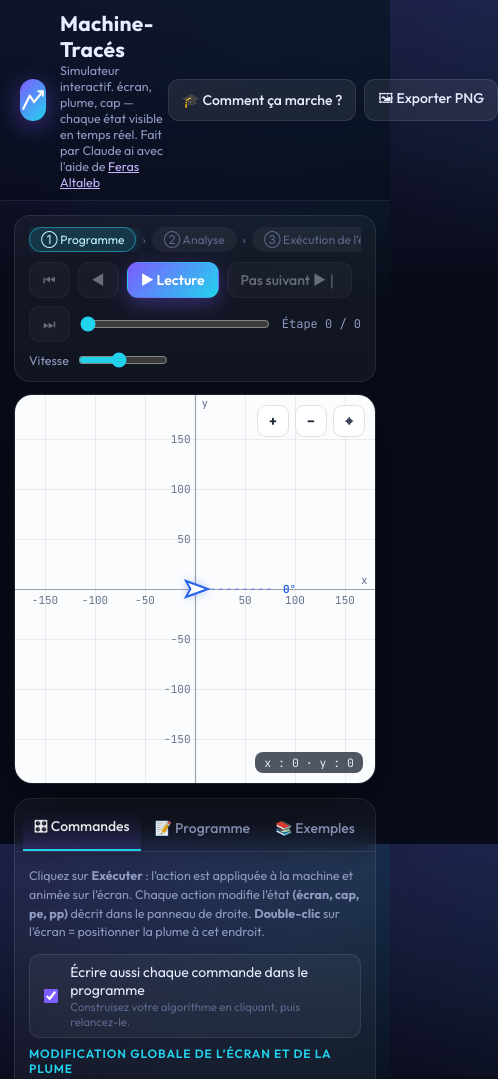
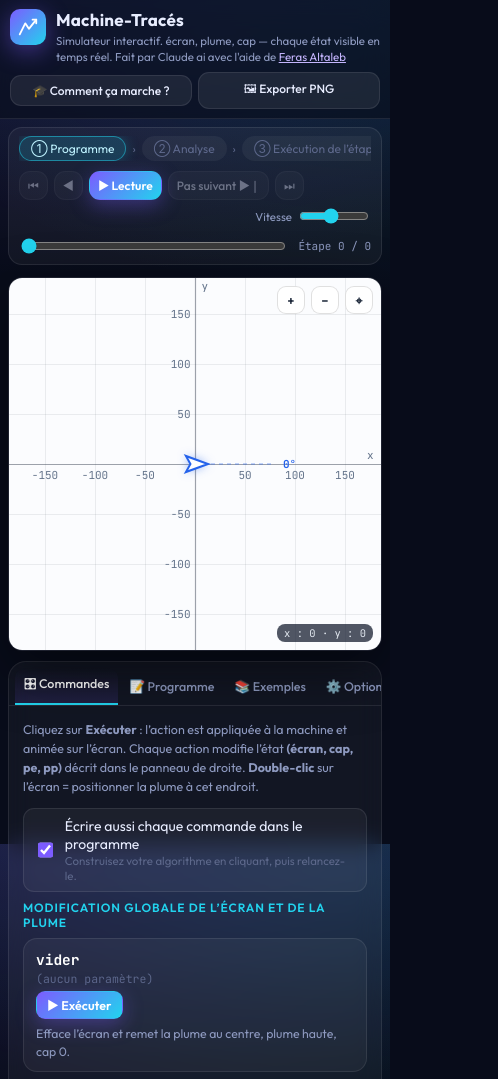
Before and after one commit to AltalebFeras/machine_traces, a plain HTML site: page index.html in a window 390 px wide. Shown: the top 1079 px of the page, 498 px wide, since content can reach past the window. Drawn offline with Linux system fonts and the light colour scheme.

Commit message:
style: improve responsive layout and mobile view design in index.html

```diff
--- a/index.html
+++ b/index.html
@@ -26,12 +26,12 @@ button,input,select,textarea{font-family:inherit;font-size:inherit;color:inherit
 code,.mono{font-family:var(--mono)}
 .app{display:flex;flex-direction:column;height:100vh}
 /* header */
-.top{display:flex;align-items:center;justify-content:space-between;padding:10px 20px;border-bottom:1px solid var(--border);background:rgba(8,12,26,.6);backdrop-filter:blur(14px)}
-.brand{display:flex;align-items:center;gap:14px}
-.logo{width:42px;height:42px;border-radius:13px;background:var(--grad);display:grid;place-items:center;box-shadow:0 6px 24px rgba(124,92,255,.45)}
-h1{margin:0;font-size:21px;font-weight:700;letter-spacing:.2px}
-.brand p{margin:0;color:var(--muted);font-size:12.5px}
-.top-actions{display:flex;gap:8px}
+.top{display:flex;align-items:center;justify-content:space-between;gap:16px;padding:10px 20px;border-bottom:1px solid var(--border);background:rgba(8,12,26,.6);backdrop-filter:blur(14px)}
+.brand{display:flex;align-items:center;gap:14px;min-width:0}
+.logo{width:42px;height:42px;border-radius:13px;background:var(--grad);display:grid;place-items:center;box-shadow:0 6px 24px rgba(124,92,255,.45);flex-shrink:0}
+h1{margin:0;font-size:21px;font-weight:700;letter-spacing:.2px;white-space:nowrap}
+.brand p{margin:0;color:var(--muted);font-size:12.5px;line-height:1.4}
+.top-actions{display:flex;gap:8px;flex-shrink:0;align-items:center}
 /* generic */
 .btn{border:1px solid var(--border);background:var(--panel2);padding:8px 13px;border-radius:11px;cursor:pointer;transition:.18s;display:inline-flex;align-items:center;gap:7px;font-weight:500;white-space:nowrap}
 .btn:hover{background:rgba(255,255,255,.13);transform:translateY(-1px)}
@@ -49,7 +49,8 @@ h1{margin:0;font-size:21px;font-weight:700;letter-spacing:.2px}
 .badge.run{background:rgba(251,191,36,.18);color:var(--warn)}
 .badge.ok{background:rgba(52,211,153,.18);color:var(--good)}
 /* tabs */
-.tabs{display:flex;gap:3px;padding:8px 8px 0;border-bottom:1px solid var(--border);overflow-x:auto}
+.tabs{display:flex;gap:3px;padding:8px 8px 0;border-bottom:1px solid var(--border);overflow-x:auto;-webkit-overflow-scrolling:touch;scrollbar-width:none;-ms-overflow-style:none}
+.tabs::-webkit-scrollbar{display:none;width:0;height:0}
 .tab{background:none;border:0;padding:9px 11px;border-radius:10px 10px 0 0;cursor:pointer;color:var(--muted);font-weight:500;white-space:nowrap;border-bottom:2px solid transparent}
 .tab:hover{color:var(--text)}
 .tab.active{color:#fff;border-bottom-color:var(--accent2);background:linear-gradient(180deg,transparent,rgba(124,92,255,.14))}
@@ -183,7 +184,7 @@ table.j{width:100%;border-collapse:collapse;font-size:11.8px;font-family:var(--m
 .optrow input[type=range]{width:130px}
 .optrow output{font-family:var(--mono);color:var(--accent2);min-width:34px;text-align:right;font-size:12px}
 @media (max-width:1300px){
-  body{overflow:auto}
+  body{overflow-y:auto;overflow-x:hidden}
   .app{height:auto;min-height:100vh}
   .layout{grid-template-columns:minmax(330px,400px) minmax(0,1fr);grid-auto-rows:auto}
   .left{max-height:900px}
@@ -191,9 +192,47 @@ table.j{width:100%;border-collapse:collapse;font-size:11.8px;font-family:var(--m
   .right{grid-column:1/-1;display:grid;grid-template-columns:repeat(auto-fit,minmax(320px,1fr));overflow:visible}
 }
 @media (max-width:860px){
-  .layout{grid-template-columns:1fr}
+  .layout{grid-template-columns:1fr;padding:12px;gap:12px}
   .center{order:-1}
-  .canvas-card{height:min(100vw,520px)}
+  .canvas-card{height:min(calc(100vw - 24px),520px)}
+  .left{max-height:none}
+  .right{grid-template-columns:1fr}
+}
+@media (max-width:768px){
+  .top{flex-wrap:wrap;gap:12px 14px;padding:12px 14px}
+  .brand{flex:1 1 100%;align-items:flex-start;gap:12px}
+  .brand h1{font-size:19px;line-height:1.25}
+  .brand p{font-size:12px;line-height:1.4;margin-top:3px}
+  .top-actions{width:100%;display:flex;gap:8px}
+  .top-actions .btn{flex:1;justify-content:center;padding:8px 12px;font-size:13px}
+}
+@media (max-width:480px){
+  .top{padding:9px 10px;gap:8px}
+  .logo{width:36px;height:36px;border-radius:10px}
+  .logo svg{width:22px;height:22px}
+  .brand{gap:10px}
+  .brand h1{font-size:17px}
+  .brand p{font-size:11.5px;line-height:1.35}
+  .top-actions{gap:6px}
+  .top-actions .btn{font-size:12px;padding:7px 8px;gap:5px}
+  .layout{padding:8px;gap:10px}
+  .card{padding:10px 11px;border-radius:14px}
+  .canvas-card{height:min(calc(100vw - 16px),420px);border-radius:14px}
+  .transport{padding:8px 10px}
+  .tbtns{gap:6px}
+  .tbtns .btn{padding:6px 8px;font-size:12px}
+  .scrub{min-width:100%;order:10;margin-top:4px}
+  #stepCount{font-size:11px}
+  .speed{font-size:11.5px;margin-left:auto;gap:5px}
+  .speed input{width:70px}
+  .tabs{padding:6px 6px 0;gap:2px}
+  .tab{padding:7px 9px;font-size:12.5px}
+  .optgrid{grid-template-columns:1fr}
+  .optrow{padding:6px 8px;font-size:12px;gap:6px}
+  .optrow input[type=range]{max-width:100px;width:auto}
+  #coords{font-size:10.5px;padding:2px 7px;right:8px;bottom:8px}
+  .ov.tr{top:8px;right:8px}
+  .ov button{width:28px;height:28px;font-size:12px}
 }
 
 .team{
```
